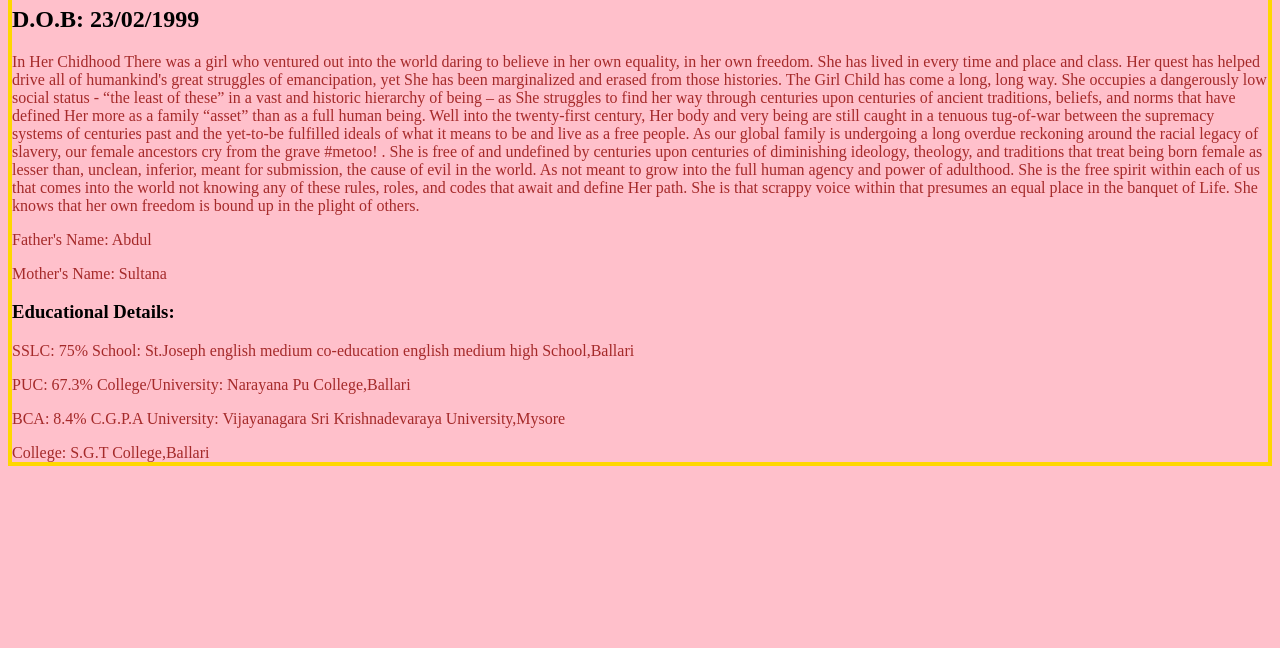
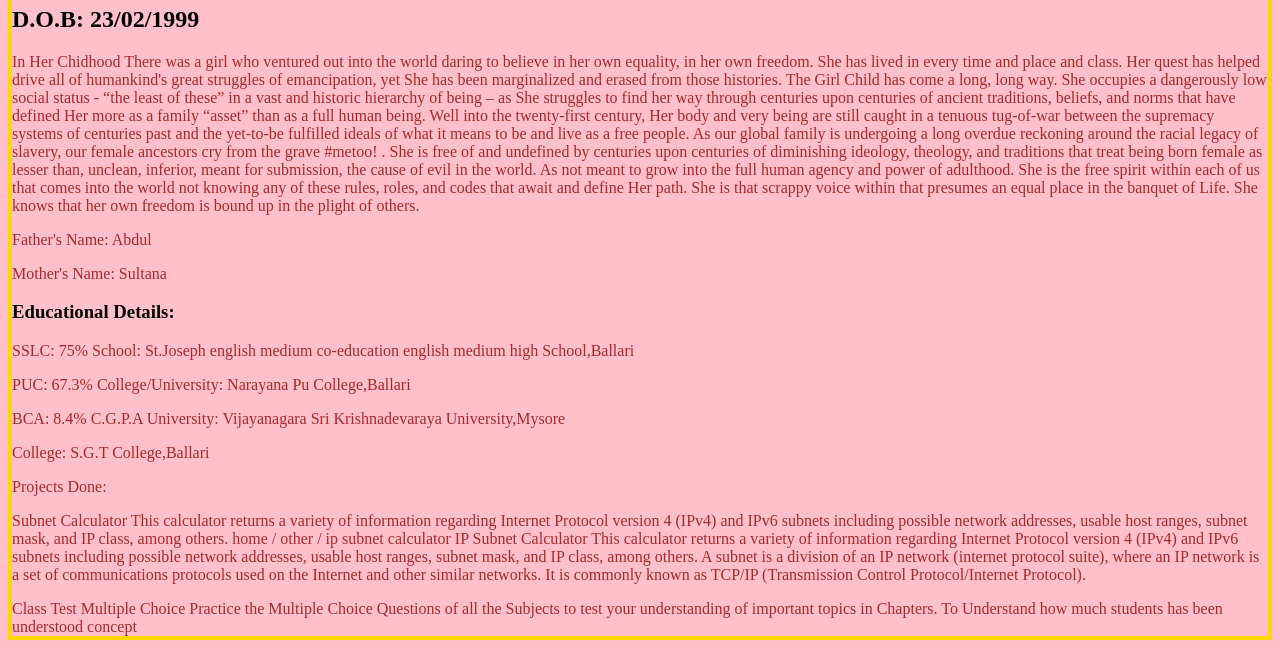
Before and after one commit to MoubeenMuby786/portfolio, a plain HTML site: page index.html in a window 1280 px wide. Shown: the part 390-1038 px from the top of the page. Before the commit the page ends 864 px from the top, so only its background shows below. Drawn offline with Linux system fonts and the light colour scheme.

Commit message:
Update index.html

```diff
--- a/index.html
+++ b/index.html
@@ -59,5 +59,17 @@
         University: Vijayanagara Sri Krishnadevaraya University,Mysore</p>
       <p>  College: S.G.T College,Ballari
     </p>
+ <p>Projects Done:
+         </p>
+         <p>Subnet Calculator
+            This calculator returns a variety of information regarding Internet Protocol version 4 (IPv4) and IPv6 subnets including possible network addresses, usable host ranges, subnet mask, and IP class, among others.
+            home / other / ip subnet calculator
+            IP Subnet Calculator
+            This calculator returns a variety of information regarding Internet Protocol version 4 (IPv4) and IPv6 subnets including possible network addresses, usable host ranges, subnet mask, and IP class, among others.
+
+          A subnet is a division of an IP network (internet protocol suite), where an IP network is a set of communications protocols used on the Internet and other similar networks. It is commonly known as TCP/IP (Transmission Control Protocol/Internet Protocol). </p>
+          <p>Class Test Multiple Choice
+            Practice the Multiple Choice Questions of all the Subjects to test your understanding of important topics in Chapters. To Understand how much students has been understood concept </p>
+
 </body>
 </html>
```
